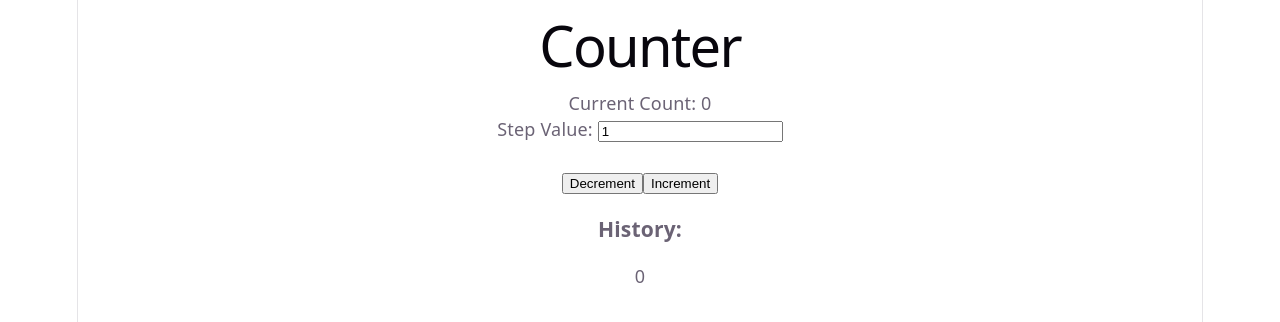
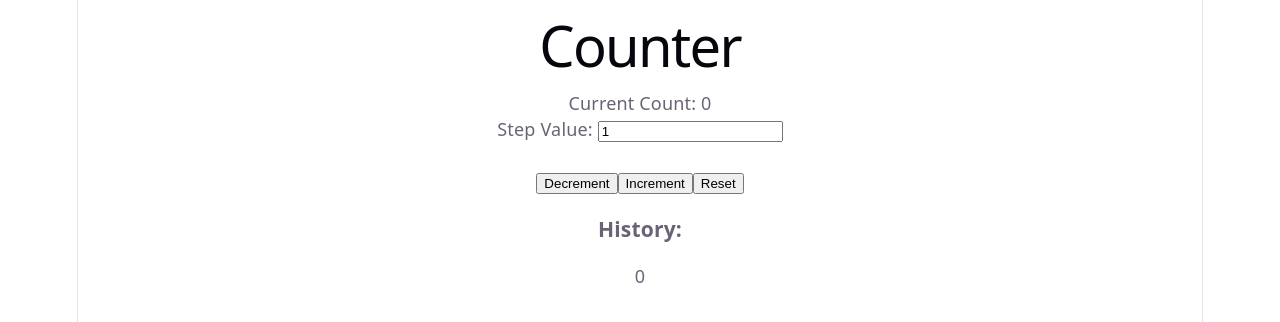
Before and after one commit to MonicaCD510/react-counter-with-useEffect, a React (Vite) app: page / in a window 1280 px wide. Shown: the top 322 px of the page. Built offline with nearby package versions, Linux system fonts and the light colour scheme.

Commit message:
add reset button for counter

```diff
--- a/src/App.jsx
+++ b/src/App.jsx
@@ -17,6 +17,11 @@ function App() {
     setHistory([...history, newCount]);
   };
 
+  const handleReset = () => {
+    setCount(0);
+    setHistory([0]);
+  };
+
   return (
     <div>
       <h1>Counter</h1>
@@ -29,10 +34,12 @@ function App() {
         onChange={(e) => setStep(Number(e.target.value))}
       />
 
-      <br /><br />
+      <br />
+      <br />
 
       <button onClick={handleDecrement}>Decrement</button>
       <button onClick={handleIncrement}>Increment</button>
+      <button onClick={handleReset}>Reset</button>
 
       <h3>History:</h3>
       <p>{history.join(", ")}</p>
```
